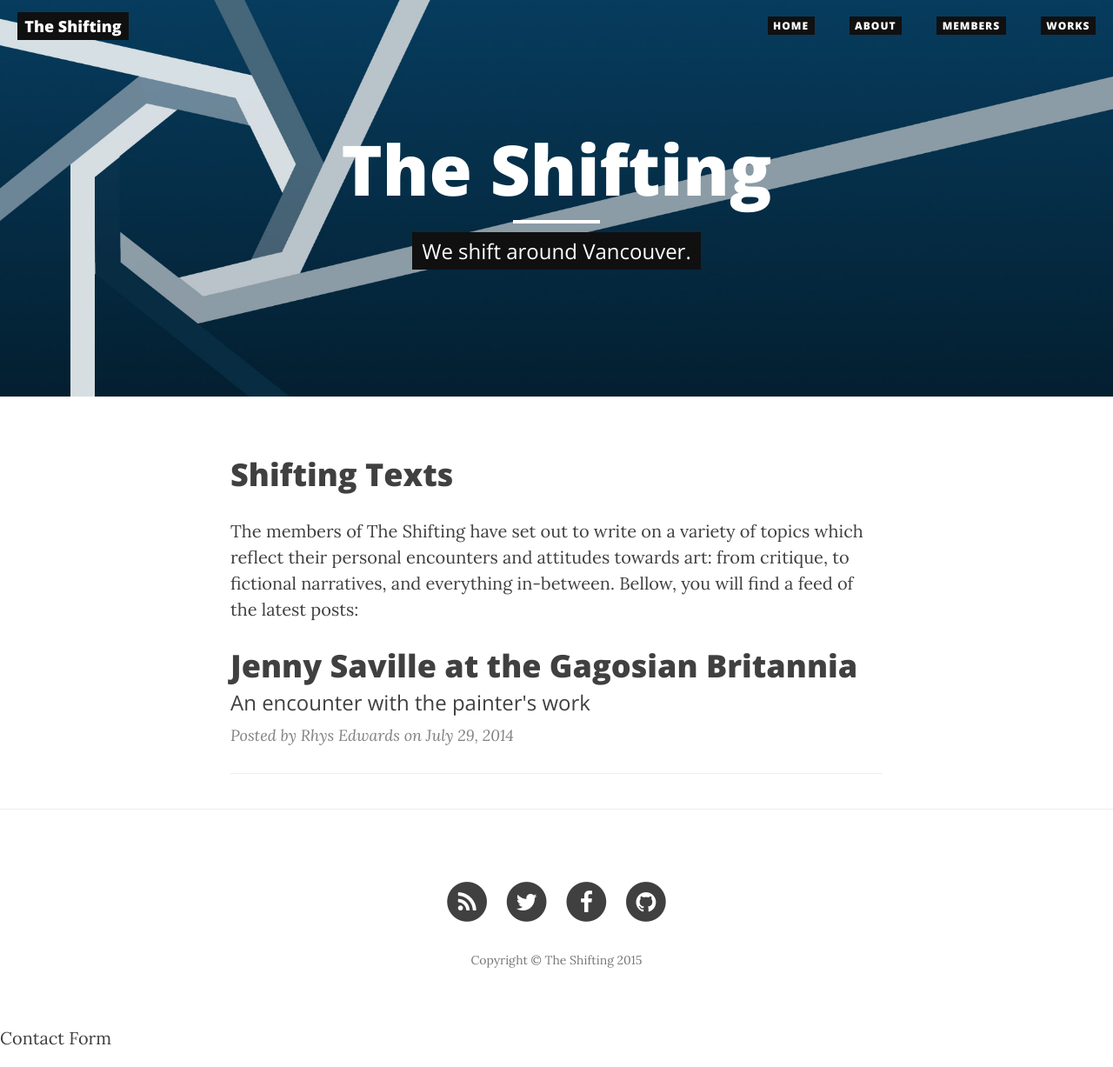
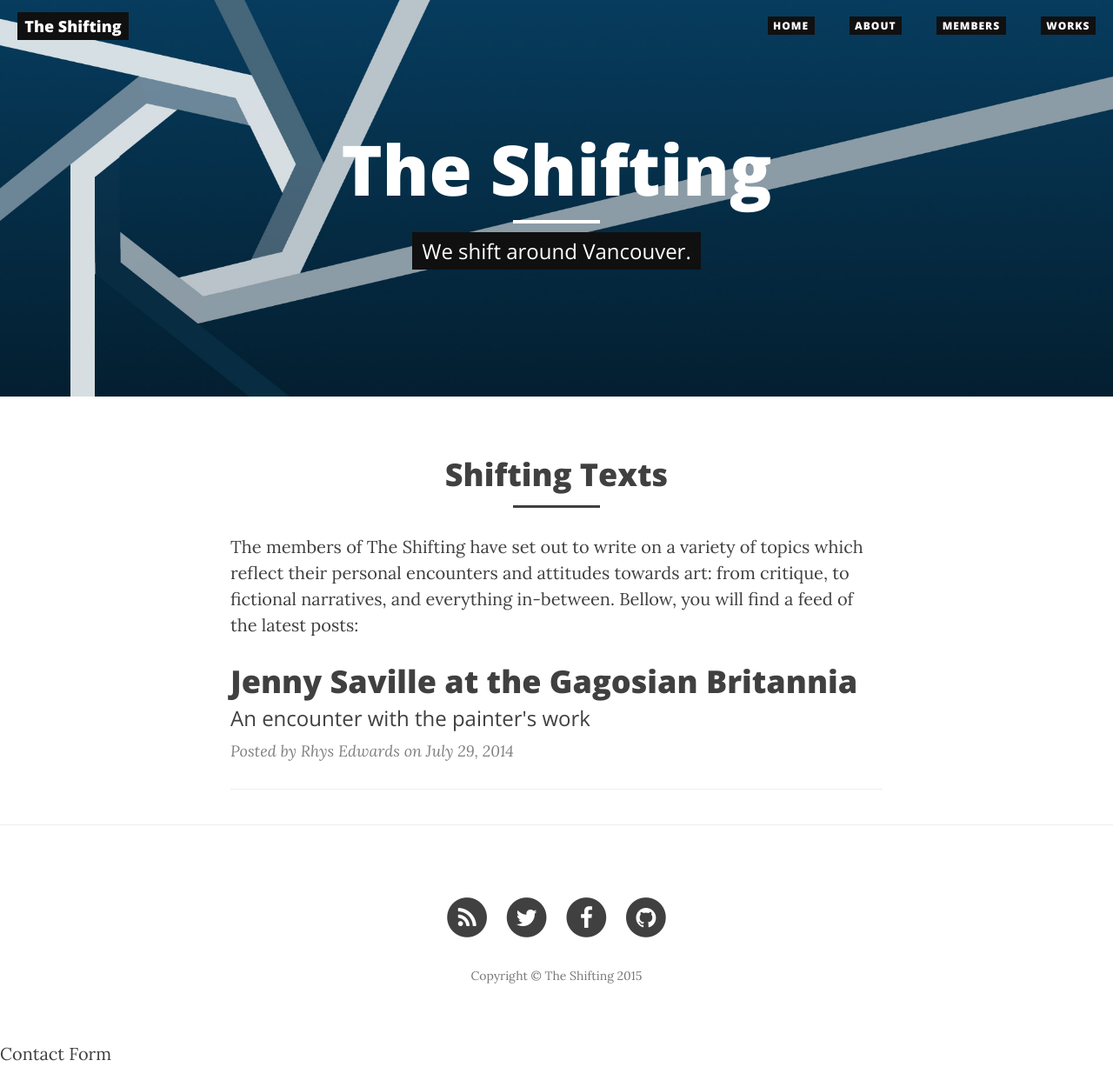
Before and after one commit to adriandgr/shifting-website, a Jekyll site: the page built from index.html, in a window 1280 px wide. Shown: the whole page at 87% size. Built offline with Jekyll 4.4.1, drawn with Linux system fonts in a browser that asks for light colours; nearby versions of some CDN libraries; the list of posts is cut into pages by our own code.

Commit message:
Onzo: css styles

```diff
--- a/css/clean-blog.css
+++ b/css/clean-blog.css
@@ -21,6 +21,10 @@ h6 {
 }
 li{
     margin-top: 10px;
+}
+
+.center-heading {
+  text-align: center;
 }
 
 li:first-child {
@@ -53,6 +57,12 @@ hr.small {
   margin: 15px auto;
   border-width: 4px;
   border-color: white;
+}
+hr.small-dark {
+  max-width: 100px;
+  margin: 15px auto;
+  border-width: 3px;
+  border-color: #404040;
 }
 .navbar-custom {
   background: white;
--- a/index.html
+++ b/index.html
@@ -2,8 +2,10 @@
 layout: page
 description: "We shift around Vancouver."
 ---
-
-<h1>Shifting Texts</h1>
+<span class="center-heading">
+  <h1>Shifting Texts</h1>
+</span>
+<hr class="small-dark">
 
 <p>The members of The Shifting have set out to write on a variety of topics which reflect their personal encounters and attitudes towards art: from critique, to fictional narratives, and everything in-between. Bellow, you will find a feed of the latest posts:</p>
 
```
